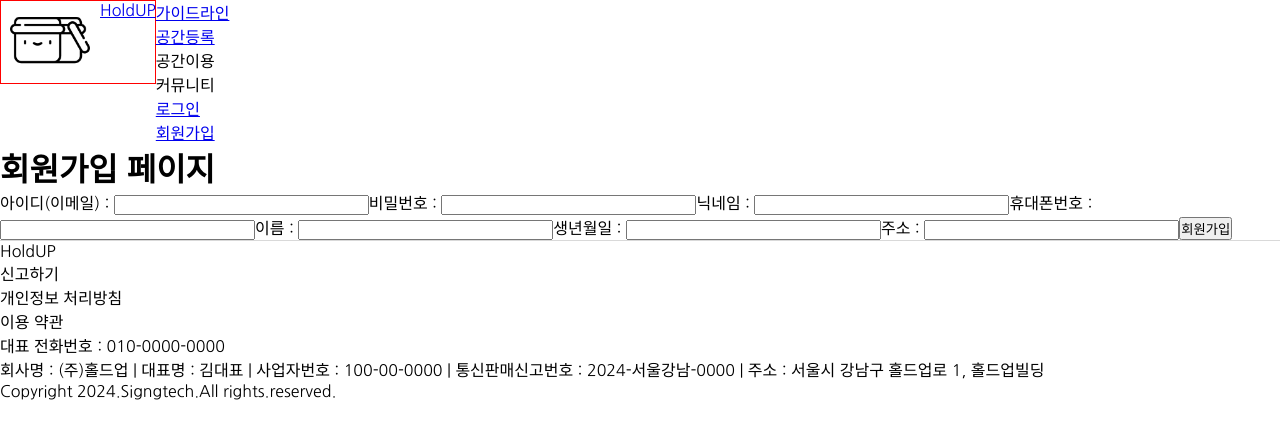
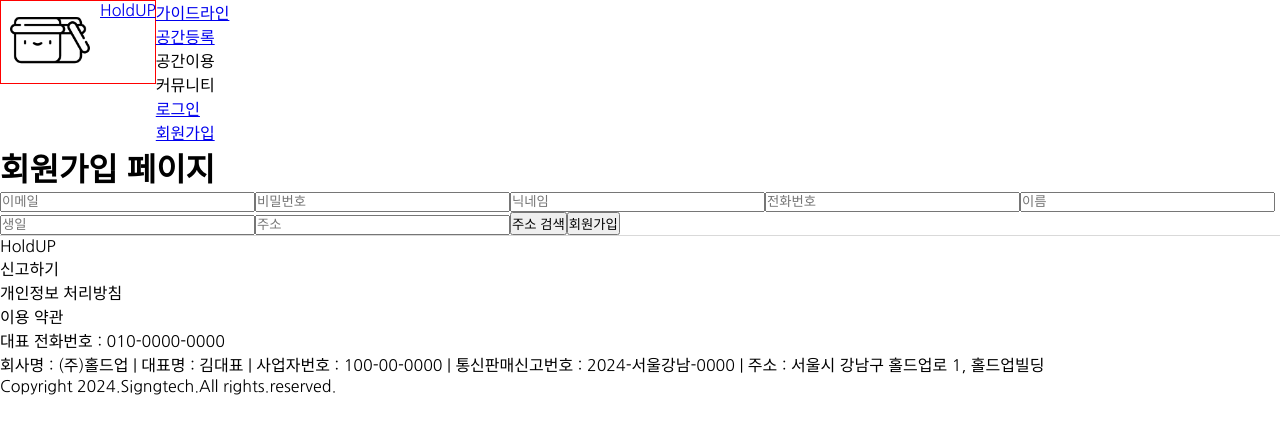
Before and after one commit to quantum-meachanics/holdup-react, a React (Create React App) app: page /holdup/signup in a window 1280 px wide. Shown: the top 438 px of the page. Built offline with nearby package versions, Linux system fonts and the light colour scheme.

Commit message:
주소 팝업창 까지 - 입력값을 받을 수 는 있지만 정상적으로 넘어가지 않음

```diff
--- /dev/null
+++ b/src/components/forms/AddressPopup.js
@@ -0,0 +1,62 @@
+import React, { useEffect } from 'react';
+
+const AddressPopup = ({ onAddressSelect }) => {
+    useEffect(() => {
+        const init = () => {
+            const url = encodeURIComponent(window.location.href); // 현재 URL 인코딩
+            const confmKey = "devU01TX0FVVEgyMDI0MDkwNjE3MDQwMDExNTA3MTI="; // 자신의 승인키로 변경하세요
+            const resultType = "4"; // 도로명+지번+상세건물명
+
+            const params = new URLSearchParams({
+                confmKey,
+                returnUrl: url,
+                resultType,
+            });
+
+            const popupUrl = `https://business.juso.go.kr/addrlink/addrLinkUrl.do?${params.toString()}`;
+            const pop = window.open(popupUrl, "AddressPopup", "width=570,height=420,scrollbars=yes,resizable=yes");
+
+            // 팝업에서 리턴된 데이터를 처리하기 위한 콜백 함수 정의
+            pop.jusoCallBack = (roadFullAddr, roadAddrPart1, addrDetail, roadAddrPart2, engAddr, jibunAddr, zipNo, admCd, rnMgtSn, bdMgtSn, detBdNmList, bdNm, bdKdcd, siNm, sggNm, emdNm, liNm, rn, udrtYn, buldMnnm, buldSlno, mtYn, lnbrMnnm, lnbrSlno, emdNo) => {
+                onAddressSelect({
+                    roadFullAddr,
+                    roadAddrPart1,
+                    addrDetail,
+                    roadAddrPart2,
+                    engAddr,
+                    jibunAddr,
+                    zipNo,
+                    admCd,
+                    rnMgtSn,
+                    bdMgtSn,
+                    detBdNmList,
+                    bdNm,
+                    bdKdcd,
+                    siNm,
+                    sggNm,
+                    emdNm,
+                    liNm,
+                    rn,
+                    udrtYn,
+                    buldMnnm,
+                    buldSlno,
+                    mtYn,
+                    lnbrMnnm,
+                    lnbrSlno,
+                    emdNo,
+                });
+                pop.close();
+            };
+        };
+
+        init();
+    },);
+
+    return (
+        <div>
+            <h2>주소 검색 중...</h2>
+        </div>
+    );
+};
+
+export default AddressPopup;
--- a/src/components/forms/SignupForm.js
+++ b/src/components/forms/SignupForm.js
@@ -1,53 +1,64 @@
-import { useState } from "react";
-import { request } from "../../apis/Api"; // api.js의 경로에 맞게 조정
+import React, { useState } from 'react';
+import { request } from '../../apis/Api'; // API 요청 함수 import
+import AddressPopup from './AddressPopup';
 
-function SignupForm() {
-    const [signupInfo, setSignupInfo] = useState({
+const SignupForm = () => {
+    const [formData, setFormData] = useState({
         email: '',
         password: '',
         nickname: '',
         phone: '',
         name: '',
         birthday: '',
-        address: '',
+        address: ''
     });
 
-    const onChangeHandler = (e) => {
-        setSignupInfo({
-            ...signupInfo,
-            [e.target.name]: e.target.value
-        });
+    const [isPopupOpen, setIsPopupOpen] = useState(false);
+    const [loading, setLoading] = useState(false);
+    const [error, setError] = useState('');
+
+    const handleInputChange = (e) => {
+        const { name, value } = e.target;
+        setFormData({ ...formData, [name]: value });
     };
 
-    const onClickHandler = async () => {
+    const handleAddressSelect = (address) => {
+        setFormData({ ...formData, address: address.roadFullAddr });
+        setIsPopupOpen(false);
+    };
+
+    const handleSubmit = async (e) => {
+        e.preventDefault();
+        setLoading(true);
+        setError(''); // Reset error message
+
         try {
-            const response = await request('post', '/signup', signupInfo);
-            alert(response.message); // 성공 메시지 출력
+            const response = await request('POST', '/signup', formData);
+            console.log(response);
+            alert('회원가입 성공!');
         } catch (error) {
-            console.error("회원가입 실패:", error);
-            alert("회원가입에 실패했습니다.");
+            console.error('회원가입 오류:', error);
+            setError('회원가입에 실패했습니다.'); // Show error message
+        } finally {
+            setLoading(false);
         }
     };
 
     return (
-        <>
-            <label>아이디(이메일) : </label>
-            <input type="text" name="email" value={signupInfo.email} onChange={onChangeHandler} />
-            <label>비밀번호 : </label>
-            <input type="password" name="password" value={signupInfo.password} onChange={onChangeHandler} />
-            <label>닉네임 : </label>
-            <input type="text" name="nickname" value={signupInfo.nickname} onChange={onChangeHandler} />
-            <label>휴대폰번호 : </label>
-            <input type="text" name="phone" value={signupInfo.phone} onChange={onChangeHandler} />
-            <label>이름 : </label>
-            <input type="text" name="name" value={signupInfo.name} onChange={onChangeHandler} />
-            <label>생년월일 : </label>
-            <input type="text" name="birthday" value={signupInfo.birthday} onChange={onChangeHandler} />
-            <label>주소 : </label>
-            <input type="text" name="address" value={signupInfo.address} onChange={onChangeHandler} />
-            <button onClick={onClickHandler}>회원가입</button>
-        </>
+        <form onSubmit={handleSubmit}>
+            <input name="email" placeholder="이메일" onChange={handleInputChange} required />
+            <input name="password" type="password" placeholder="비밀번호" onChange={handleInputChange} required />
+            <input name="nickname" placeholder="닉네임" onChange={handleInputChange} required />
+            <input name="phone" placeholder="전화번호" onChange={handleInputChange} required />
+            <input name="name" placeholder="이름" onChange={handleInputChange} required />
+            <input name="birthday" placeholder="생일" onChange={handleInputChange} required />
+            <input name="address" value={formData.address} placeholder="주소" readOnly />
+            <button type="button" onClick={() => setIsPopupOpen(true)}>주소 검색</button>
+            <button type="submit" disabled={loading}>{loading ? '로딩 중...' : '회원가입'}</button>
+            {error && <div style={{ color: 'red' }}>{error}</div>} {/* 에러 메시지 출력 */}
+            {isPopupOpen && <AddressPopup onAddressSelect={handleAddressSelect} />}
+        </form>
     );
-}
+};
 
 export default SignupForm;
```
Also changed, not shown: src/components/forms/AddressLookup.js (added, +33 -0 lines).
